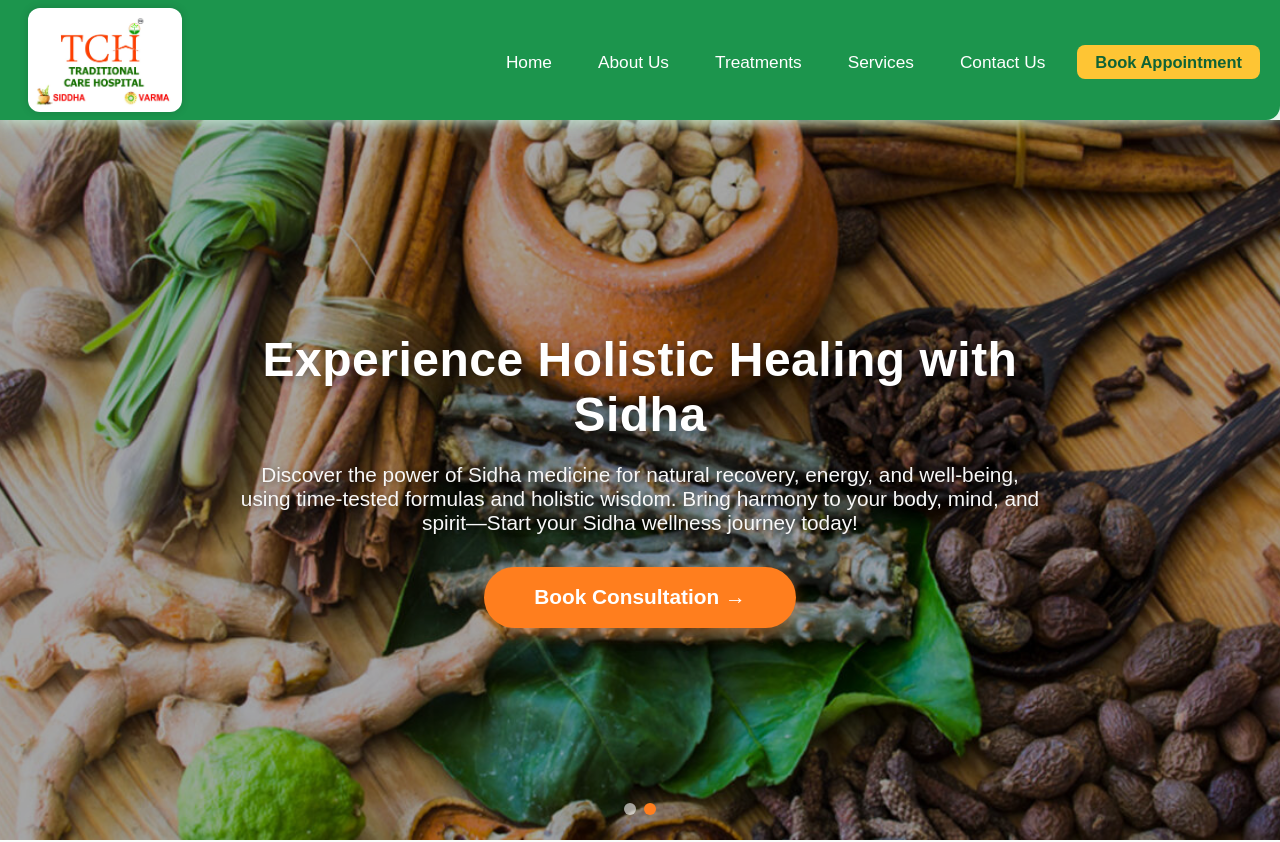
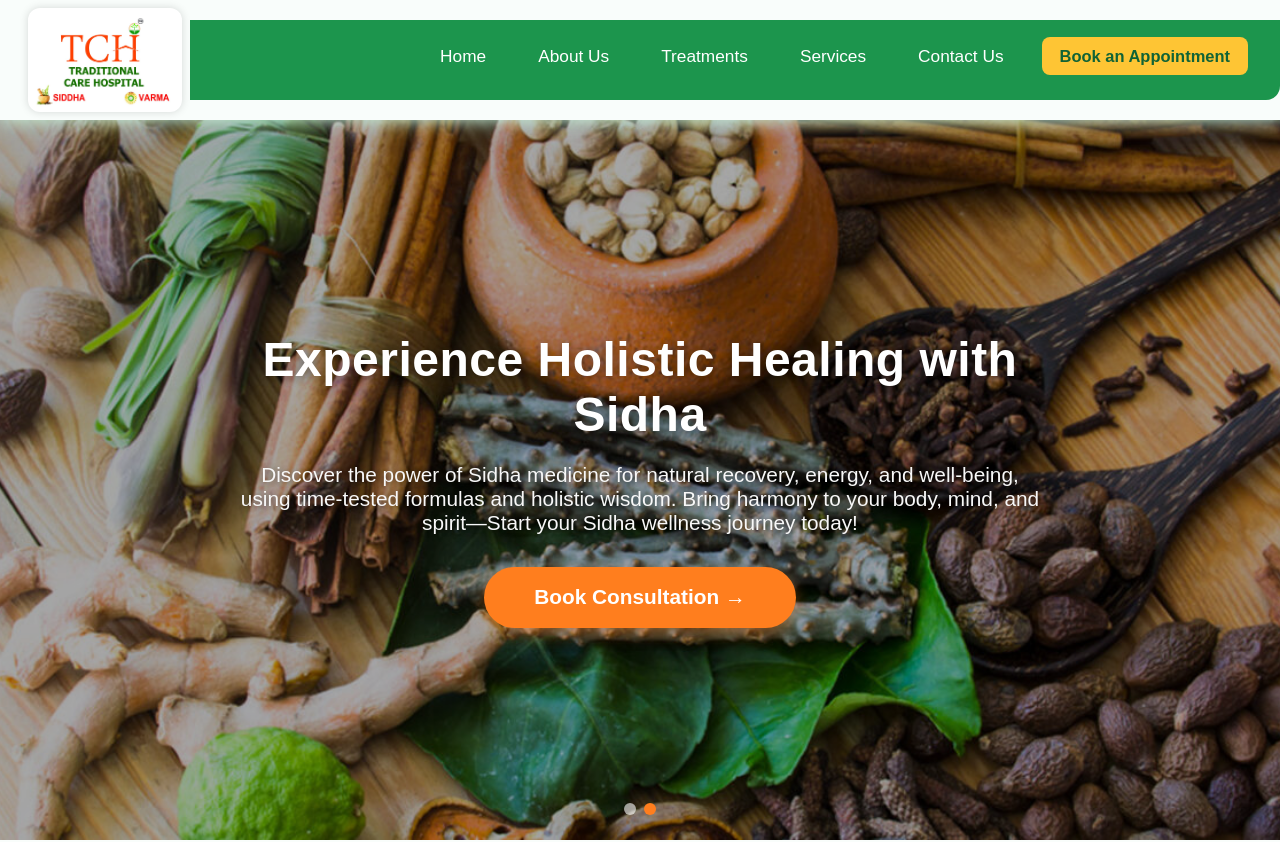
Before and after one commit to Barkavirajesh/traditional-care-hospital-chennai, a React (Create React App) app: page / in a window 1280 px wide. Shown: the top 842 px of the page. Built offline with nearby package versions, Linux system fonts and the light colour scheme.

Commit message:
Update Navbar.js

```diff
--- a/src/components/Navbar.js
+++ b/src/components/Navbar.js
@@ -1,8 +1,5 @@
 import React, { useState } from "react";
 import { Link } from "react-router-dom";
-
-export default function Navbar() {
-  const [open, setOpen] = useState(false);
 
 const navStyle = {
   color: "#fff",
@@ -12,26 +9,38 @@ export default function Navbar() {
   padding: "8px 14px"
 };
 
+export default function Navbar() {
+  const [isOpen, setIsOpen] = useState(false);
+
   return (
     <>
       <nav
         style={{
           display: "flex",
           alignItems: "center",
-    justifyContent: "space-between",
+          justifyContent: "flex-start",
           minHeight: 80,
-    padding: "0 20px",
-    background: "#1c954d",       // ✅ restored green background
-    borderRadius: "0 0 14px 0",   // ✅ restored your curved edge
           boxShadow: "0 2px 16px #c5ecd6",
+          background: "transparent",
+          padding: 0,
           position: "relative",
           zIndex: 10
         }}
       >
-
-
         {/* LOGO */}
-        <Link to="/" style={{ display: "flex", alignItems: "center" }}>
+        <div
+          style={{
+            display: "flex",
+            alignItems: "center",
+            justifyContent: "flex-start",
+            paddingLeft: 20,
+            zIndex: 20
+          }}
+        >
+          <Link
+            to="/"
+            style={{ display: "flex", alignItems: "center", textDecoration: "none" }}
+          >
             <img
               src="/tch-image.jpg"
               alt="Traditional Care Hospital Logo"
@@ -47,15 +56,31 @@ export default function Navbar() {
               }}
             />
           </Link>
+        </div>
 
-        {/* DESKTOP NAV */}
+        {/* GREEN NAVBAR RIGHT SECTION */}
+        <div
+          className="desktop-menu"
+          style={{
+            display: "flex",
+            alignItems: "center",
+            background: "#1c954d",
+            minHeight: 80,
+            padding: "0",
+            borderRadius: "0 0 14px 0",
+            flex: 1,
+            justifyContent: "flex-end"
+          }}
+        >
           <ul
-          className="desktop-menu"
             style={{
               listStyle: "none",
               display: "flex",
-            gap: 18,
-            alignItems: "center"
+              alignItems: "center",
+              gap: 24,
+              margin: 0,
+              padding: "0 32px 0 0",
+              justifyContent: "flex-end"
             }}
           >
             <li><Link to="/" style={navStyle}>Home</Link></li>
@@ -69,107 +94,108 @@ export default function Navbar() {
                 style={{
                   background: "#FEC534",
                   color: "#106336",
-                padding: "8px 18px",
+                  padding: "10px 18px",
                   borderRadius: 8,
                   fontWeight: 700,
                   textDecoration: "none"
                 }}
               >
-              Book Appointment
+                Book an Appointment
               </Link>
             </li>
           </ul>
+        </div>
 
         {/* MOBILE HAMBURGER */}
         <div
           className="hamburger"
-          onClick={() => setOpen(!open)}
+          style={{
+            display: "none",
+            flexDirection: "column",
+            cursor: "pointer",
+            padding: "10px 20px",
+            position: "absolute",
+            right: 10,
+            top: 22,
+            zIndex: 30
+          }}
+          onClick={() => setIsOpen(!isOpen)}
         >
-          <span className={open ? "line line1 open" : "line line1"}></span>
-          <span className={open ? "line line2 open" : "line line2"}></span>
-          <span className={open ? "line line3 open" : "line line3"}></span>
+          <span style={{
+            height: 3,
+            width: 28,
+            background: "#106336",
+            marginBottom: 6,
+            transition: "0.3s"
+          }} />
+          <span style={{
+            height: 3,
+            width: 28,
+            background: "#106336",
+            marginBottom: 6,
+            transition: "0.3s"
+          }} />
+          <span style={{
+            height: 3,
+            width: 28,
+            background: "#106336",
+            transition: "0.3s"
+          }} />
         </div>
-      </nav>
 
         {/* MOBILE MENU */}
-      {open && (
-        <div className="mobile-menu">
-          <Link to="/" onClick={() => setOpen(false)}>Home</Link>
-          <Link to="/about" onClick={() => setOpen(false)}>About Us</Link>
-          <Link to="/treatments" onClick={() => setOpen(false)}>Treatments</Link>
-          <Link to="/services" onClick={() => setOpen(false)}>Services</Link>
-          <Link to="/contact" onClick={() => setOpen(false)}>Contact Us</Link>
+        {isOpen && (
+          <ul
+            style={{
+              position: "absolute",
+              top: 80,
+              right: 0,
+              width: "100%",
+              background: "#1c954d",
+              listStyle: "none",
+              padding: "20px 0",
+              margin: 0,
+              display: "flex",
+              flexDirection: "column",
+              alignItems: "center",
+              gap: 18,
+              zIndex: 25
+            }}
+          >
+            <li><Link to="/" style={navStyle}>Home</Link></li>
+            <li><Link to="/about" style={navStyle}>About Us</Link></li>
+            <li><Link to="/treatments" style={navStyle}>Treatments</Link></li>
+            <li><Link to="/services" style={navStyle}>Services</Link></li>
+            <li><Link to="/contact" style={navStyle}>Contact Us</Link></li>
+            <li>
               <Link
                 to="/appointment"
-            onClick={() => setOpen(false)}
                 style={{
                   background: "#FEC534",
                   color: "#106336",
-              padding: "10px",
+                  padding: "10px 18px",
                   borderRadius: 8,
-              marginTop: 10
+                  fontWeight: 700,
+                  textDecoration: "none"
                 }}
               >
-            Book Appointment
+                Book an Appointment
               </Link>
-        </div>
+            </li>
+          </ul>
         )}
+      </nav>
 
-      {/* CSS */}
+      {/* RESPONSIVE CSS */}
       <style>
         {`
-        /* DESKTOP SHOW, MOBILE HIDE */
-        .desktop-menu {
-          display: flex;
-        }
-
-        .hamburger {
-          width: 30px;
-          height: 26px;
-          display: none;
-          flex-direction: column;
-          justify-content: space-between;
-          cursor: pointer;
-          z-index: 100;
-        }
-
-        .line {
-          height: 3px;
-          width: 100%;
-          background: #106336;
-          border-radius: 3px;
-          transition: 0.3s;
-        }
-
-        /* HAMBURGER ANIMATION */
-        .line1.open { transform: rotate(45deg) translate(5px, 6px); }
-        .line2.open { opacity: 0; }
-        .line3.open { transform: rotate(-45deg) translate(6px, -7px); }
-
-        /* MOBILE MENU */
-        .mobile-menu {
-          display: flex;
-          flex-direction: column;
-          background: #1c954d;
-          padding: 20px;
-          gap: 18px;
-        }
-
-        .mobile-menu a {
-          color: #fff;
-          text-decoration: none;
-          font-size: 1.1rem;
-          font-weight: 500;
-        }
-
-        /* MOBILE STYLES */
         @media (max-width: 768px) {
           .desktop-menu {
             display: none !important;
           }
 
           .hamburger {
-            display: flex;
+            display: flex !important;
           }
         }
       `}
```
Lines whose indentation alone changed are shown as unchanged.
